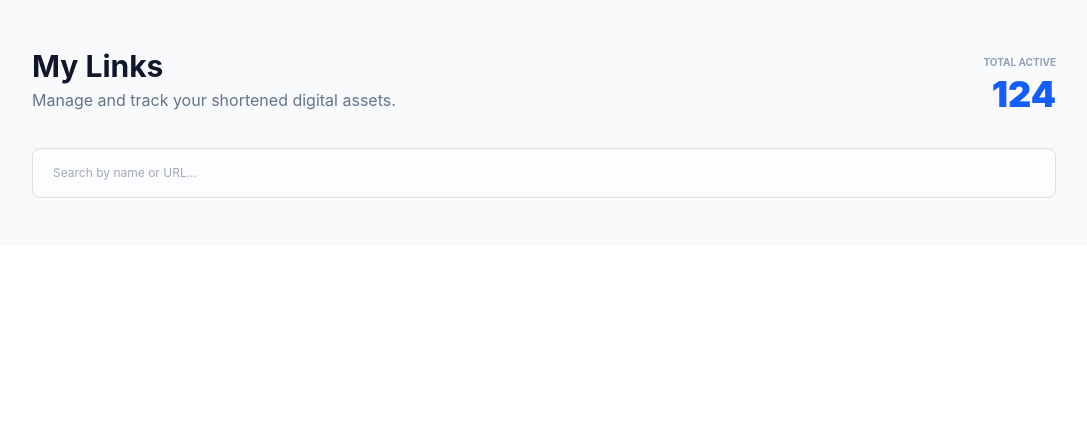
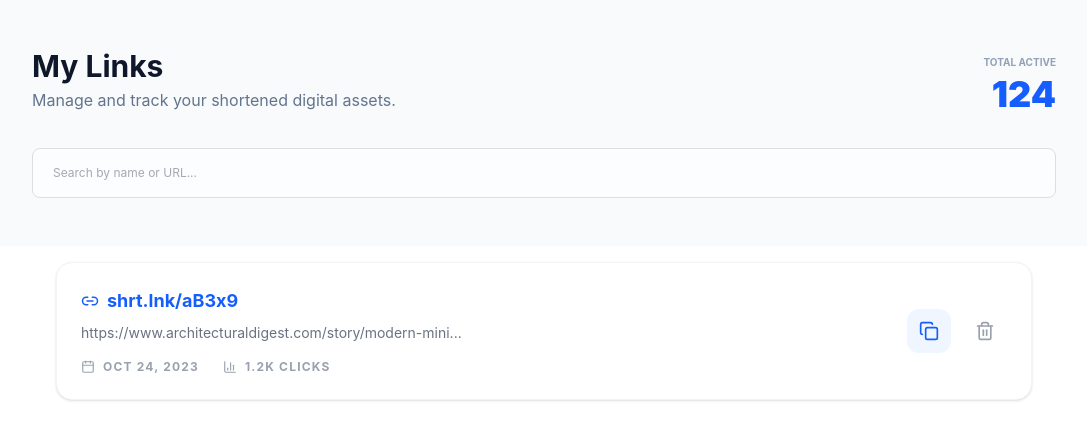
Before and after one commit to adityabastyas/koda-b6-final-fase, a React app in the folder frontend/: page / in a window 1280 px wide. Shown: the top 440 px of the page, without its empty margins (96-1183 px from the left). Built offline with nearby package versions, Linux system fonts and the light colour scheme; the HTML template or start-up script is replaced by a standard one.

Commit message:
feat: implement link card component

```diff
--- a/frontend/package.json
+++ b/frontend/package.json
@@ -12,6 +12,7 @@
   "dependencies": {
     "@reduxjs/toolkit": "^2.11.2",
     "@tailwindcss/vite": "^4.2.2",
+    "lucide-react": "^1.7.0",
     "react": "^19.2.4",
     "react-dom": "^19.2.4",
     "react-hook-form": "^7.72.1",
--- /dev/null
+++ b/frontend/src/components/Short.jsx
@@ -0,0 +1,47 @@
+import React from 'react'
+import { Link2, Copy, Trash2, Calendar, BarChart3 } from 'lucide-react';
+
+function Short() {
+  return (
+    <div className="max-w-5xl mx-auto px-6 py-4">
+      <div className="bg-white border border-gray-100 rounded-2xl p-6 shadow-sm hover:shadow-md transition-shadow flex items-center justify-between">
+
+        <div className="flex-grow">
+          <div className="flex items-center gap-2 mb-2">
+            <Link2 className="text-blue-600" size={18} />
+            <a href="#" className="text-blue-600 font-bold text-lg hover:underline">
+              shrt.lnk/aB3x9
+            </a>
+          </div>
+
+          <p className="text-gray-500 text-sm mb-4 truncate max-w-md">
+            https://www.architecturaldigest.com/story/modern-mini...
+          </p>
+
+          <div className="flex items-center gap-6 text-gray-400 text-xs font-bold uppercase tracking-widest">
+            <div className="flex items-center gap-2">
+              <Calendar size={14} />
+              <span>Oct 24, 2023</span>
+            </div>
+            <div className="flex items-center gap-2">
+              <BarChart3 size={14} />
+              <span>1.2K Clicks</span>
+            </div>
+          </div>
+        </div>
+
+        <div className="flex items-center gap-3">
+          <button className="p-3 bg-blue-50 text-blue-600 rounded-xl hover:bg-blue-100 transition-colors">
+            <Copy size={20} />
+          </button>
+          <button className="p-3 text-gray-400 hover:text-red-500 transition-colors">
+            <Trash2 size={20} />
+          </button>
+        </div>
+
+      </div>
+    </div>
+  )
+}
+
+export default Short
--- a/frontend/src/pages/Dashboard.jsx
+++ b/frontend/src/pages/Dashboard.jsx
@@ -1,5 +1,6 @@
 import React from 'react'
 import Input from '../components/Input'
+import Short from '../components/Short'
 
 function Dashboard() {
   return (
@@ -25,11 +26,13 @@ function Dashboard() {
           <div className="absolute inset-y-0 left-5 flex items-center pointer-events-none text-slate-400 group-focus-within:text-blue-500 transition-colors">
           </div>
 
+          <form>
           <Input
             type="text"
             placeholder="Search by name or URL..."
             className="w-full bg-white border border-slate-200 rounded-2xl py-5 pl-14 pr-14 text-slate-700 shadow-sm focus:outline-none focus:ring-4 focus:ring-blue-50 transition-all placeholder:text-slate-300"
-          />
+            />
+            </form>
 
           <div className="absolute inset-y-0 right-5 flex items-center text-slate-400 cursor-pointer hover:text-slate-600 transition-colors">
           </div>
@@ -37,6 +40,10 @@ function Dashboard() {
 
       </div>
     </section>
+
+    <section>
+      <Short/>
+    </section>
     </main>
   )
 }
```
Also changed, not shown: 1 other file (tests, documents, lock files or other folders).
